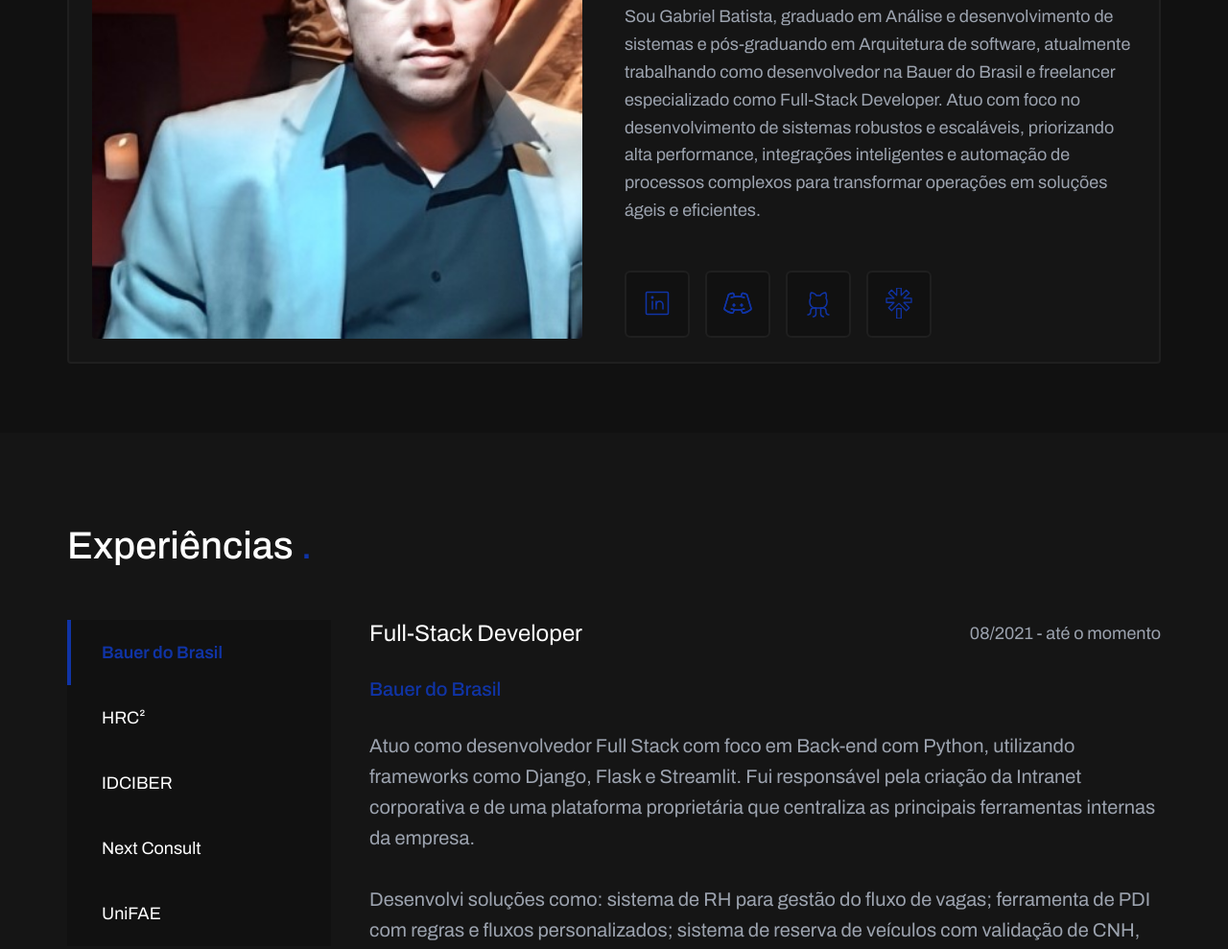
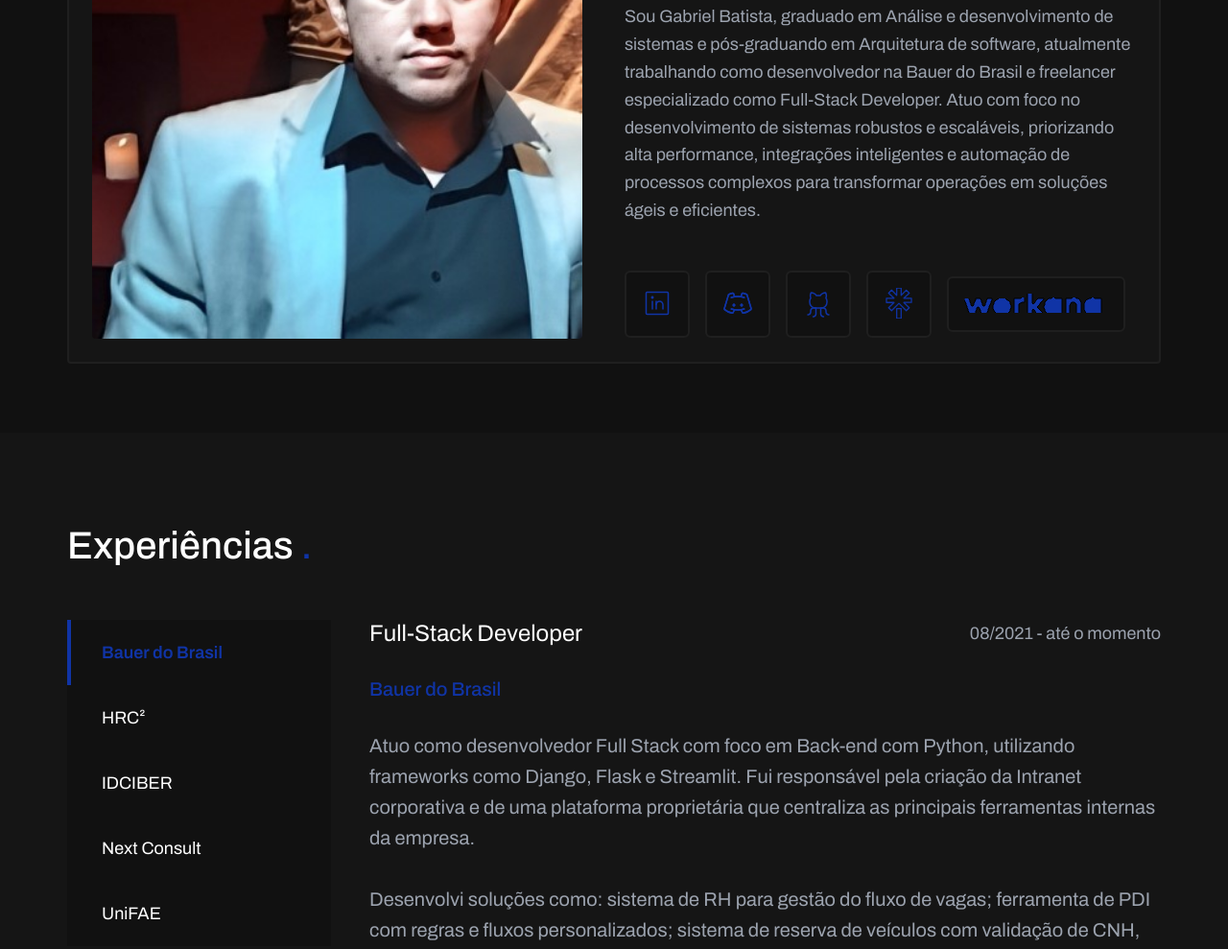
Before and after one commit to GabrielRibeiroBatista/portfolio, a plain HTML site: page index.html in a window 1280 px wide. Shown: the part 1129-2118 px from the top of the page at 96% size. Drawn offline with nearby package versions, Linux system fonts and the light colour scheme.

Commit message:
Add Workana logo and link to index.html

```diff
--- a/index.html
+++ b/index.html
@@ -167,6 +167,19 @@
                       <img
                         src="./assets/icons/linktree-white-icon.svg"
                         alt="Ícone do GitHub"
+                        onload="SVGInject(this)"
+                      /></li
+                  ></a>
+
+                  <a
+                    href="https://www.workana.com/freelancer/b7e23ffdb3e6676cee5bc3a9841df1a7#section-certifications"
+                    rel="noopener"
+                    target="_blank"
+                    title="Página do Workana"
+                    ><li>
+                      <img
+                        src="./assets/icons/Workana_logo.svg"
+                        alt="Ícone do Workana"
                         onload="SVGInject(this)"
                       /></li
                   ></a>
```
Also changed, not shown: assets/icons/workana_logo.svg (added).
